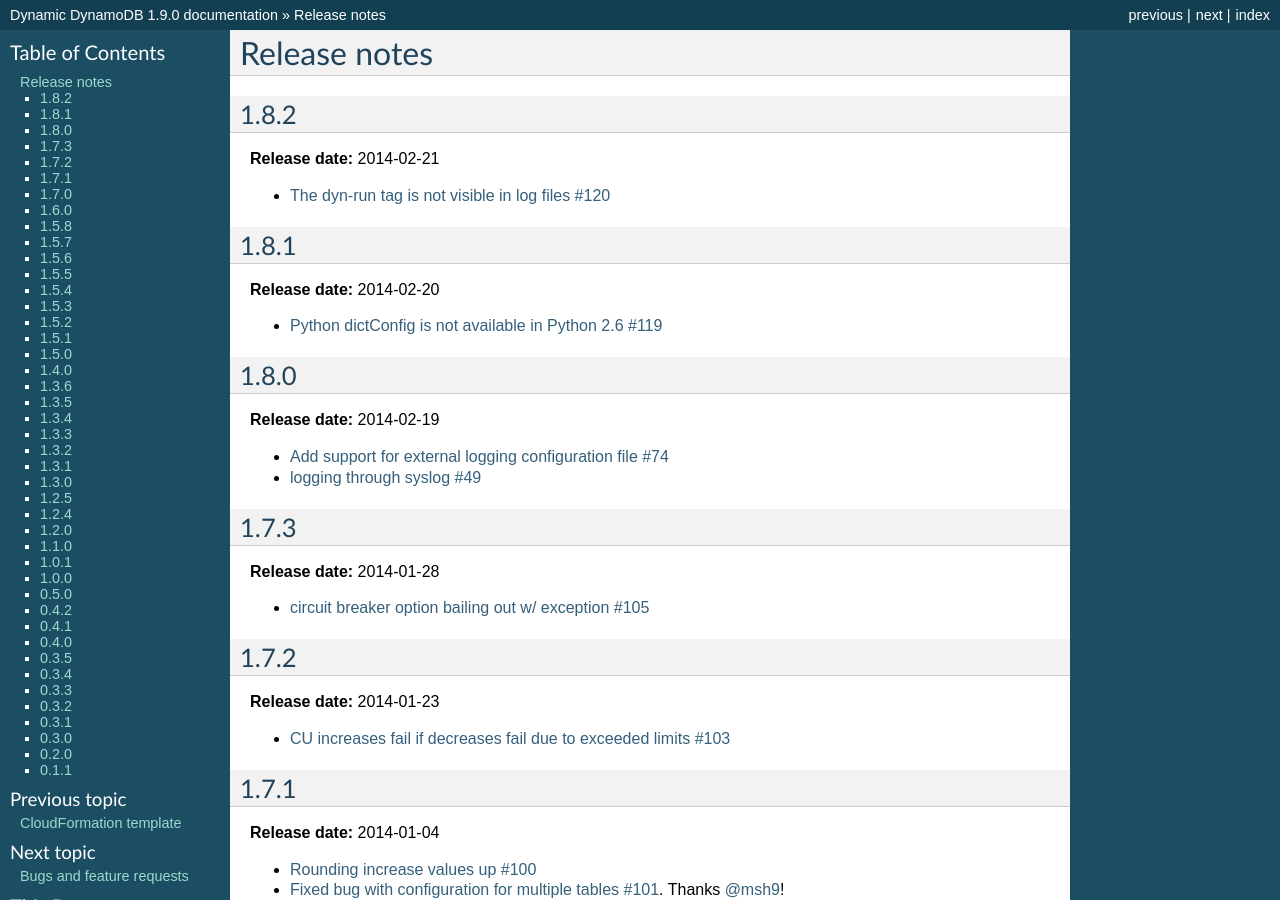
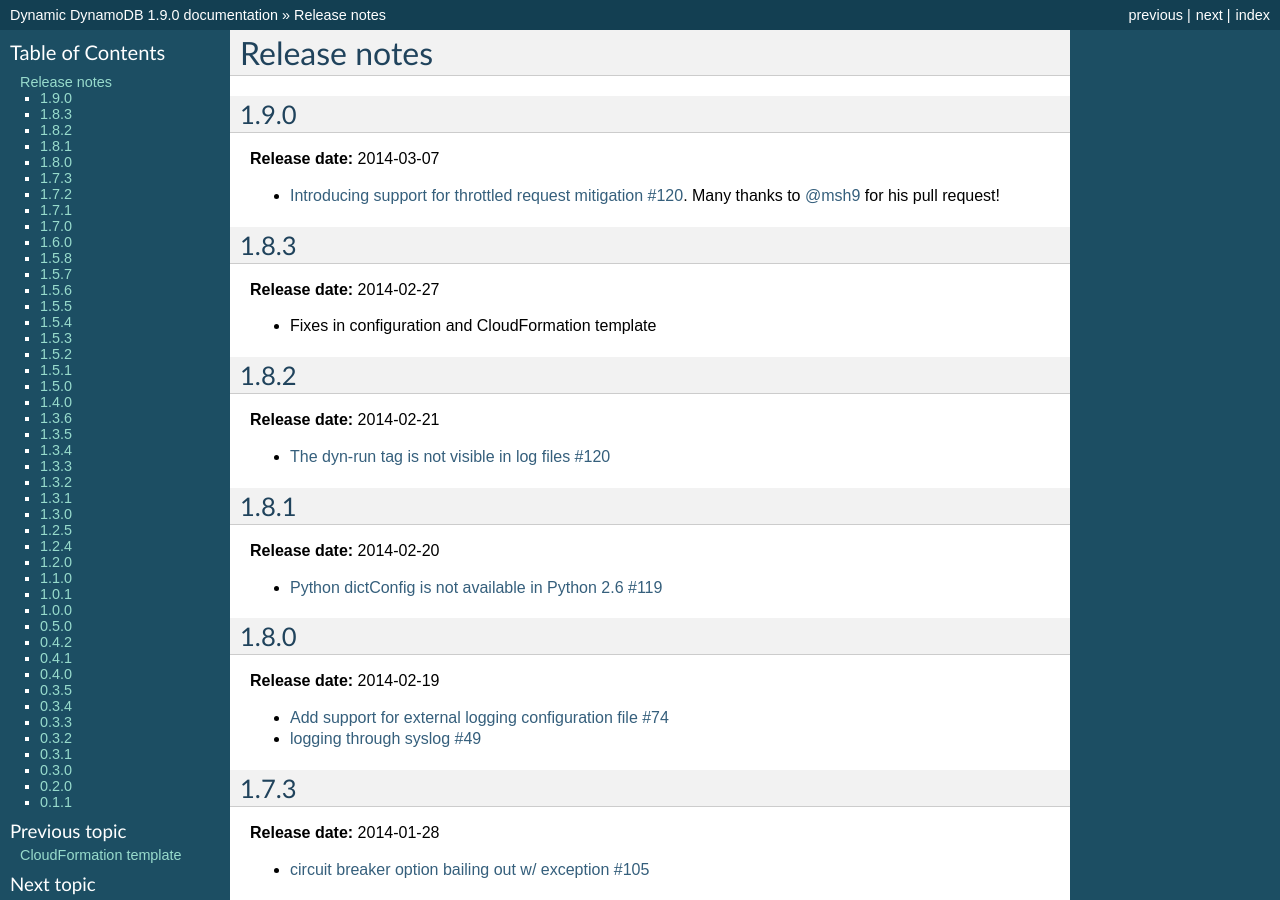
Before and after one commit to sebdah/dynamic-dynamodb, a Sphinx documentation site: the page built from docs/release_notes.rst, in a window 1280 px wide and 900 px high. Built offline with Sphinx 7.4.7, drawn with Linux system fonts in a browser that asks for light colours.

Commit message:
Updated release notes for 1.9.0

```diff
--- a/docs/release_notes.rst
+++ b/docs/release_notes.rst
@@ -1,5 +1,19 @@
 Release notes
 =============
+
+1.9.0
+-----
+
+**Release date:** 2014-03-07
+
+- `Introducing support for throttled request mitigation #120 <https://github.com/sebdah/dynamic-dynamodb/issues/120>`__. Many thanks to `@msh9 <https://github.com/msh9>`__ for his pull request!
+
+1.8.3
+-----
+
+**Release date:** 2014-02-27
+
+- Fixes in configuration and CloudFormation template
 
 1.8.2
 -----
```
